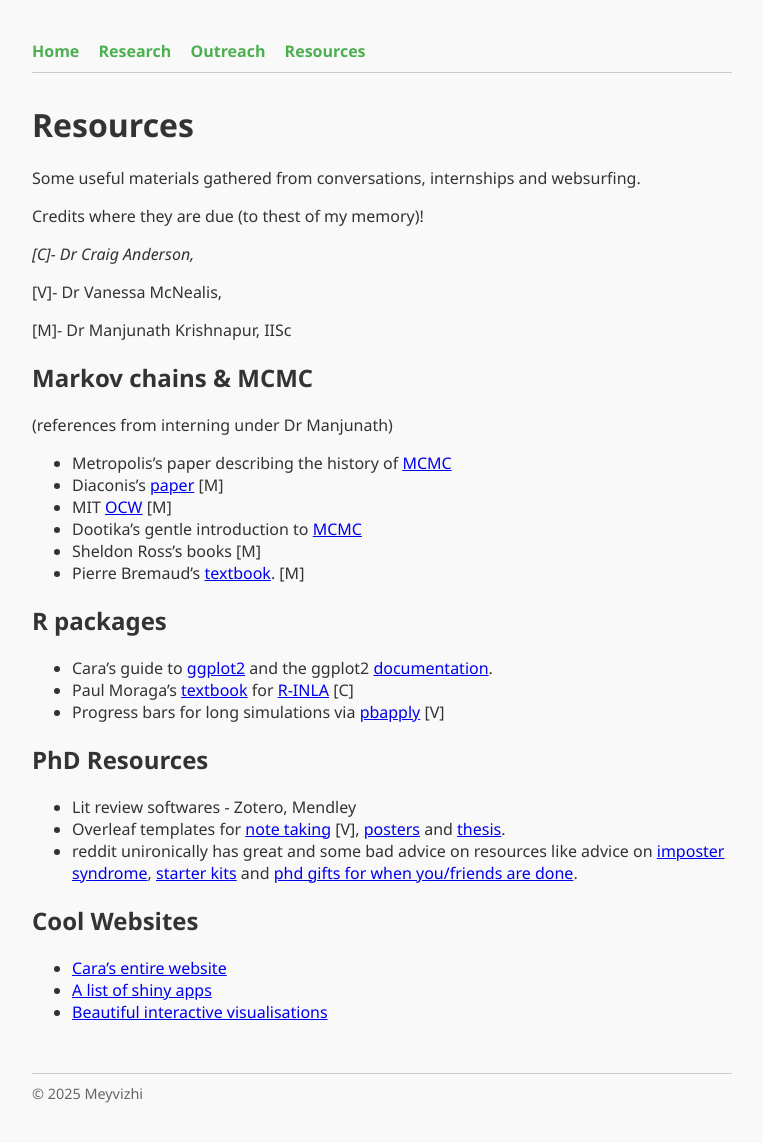
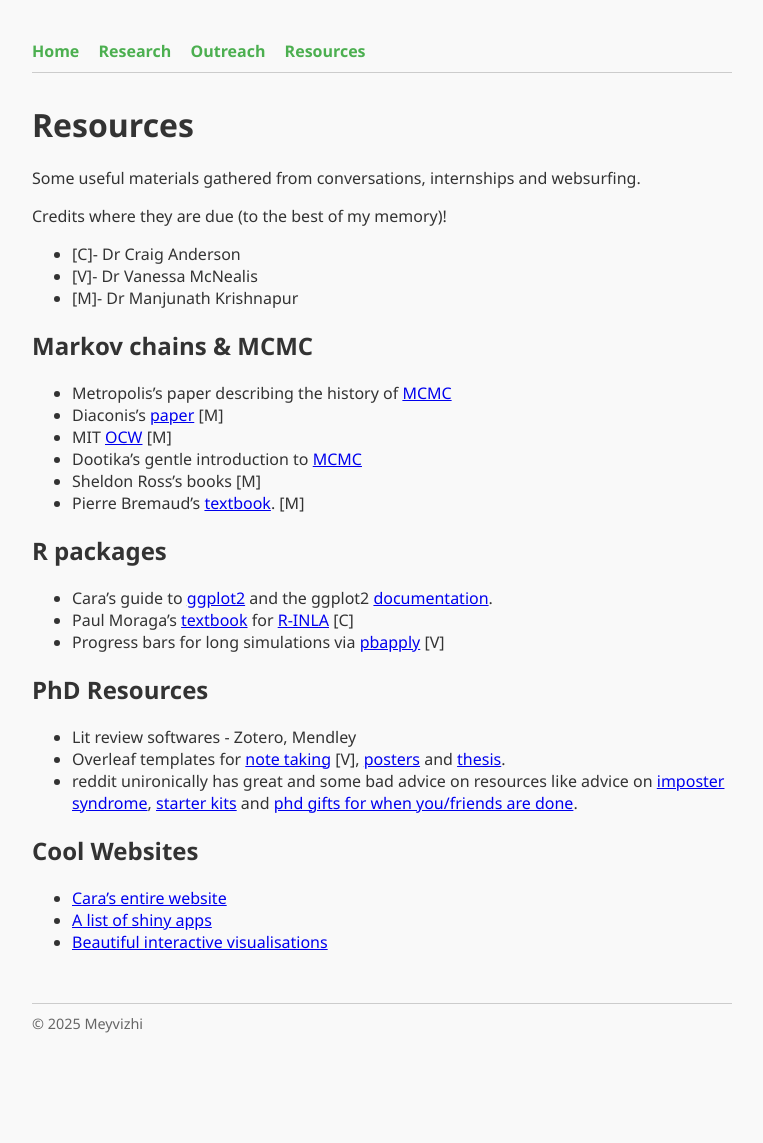
Before and after one commit to meyvizhii/website, a Jekyll site: the page built from resources.md, in a window 1280 px wide. Shown: the whole page, without its empty margins (258-1021 px from the left). Built offline with Jekyll 4.4.1, drawn with Linux system fonts in a browser that asks for light colours; after the commit the page ends 1073 px from its top, so only the background shows below that.

Commit message:
Update resources.md

```diff
--- a/resources.md
+++ b/resources.md
@@ -8,17 +8,15 @@ title: Resources
 Some useful materials gathered from conversations, internships and websurfing.
 
 
-Credits where they are due (to thest of my memory)!
+Credits where they are due (to the best of my memory)!
 
-<i>[C]- Dr Craig Anderson,
 
-[V]- Dr Vanessa McNealis,
-
-[M]- Dr Manjunath Krishnapur, IISc<i>
+- [C]- Dr Craig Anderson
+- [V]- Dr Vanessa McNealis
+- [M]- Dr Manjunath Krishnapur<i>
 
 Markov chains & MCMC
 ---
-(references from interning under Dr Manjunath)
 - Metropolis's paper describing the history of [MCMC](https://arxiv.org/pdf/0808.2902)
 - Diaconis's [paper](https://math.uchicago.edu/~shmuel/Network-course-readings/MCMCRev.pdf) [M]
 - MIT [OCW](https://ocw.mit.edu/courses/6-041-probabilistic-systems-analysis-and-applied-probability-fall-2010/resources/lecture-16-markov-chains-i/) [M]
```
